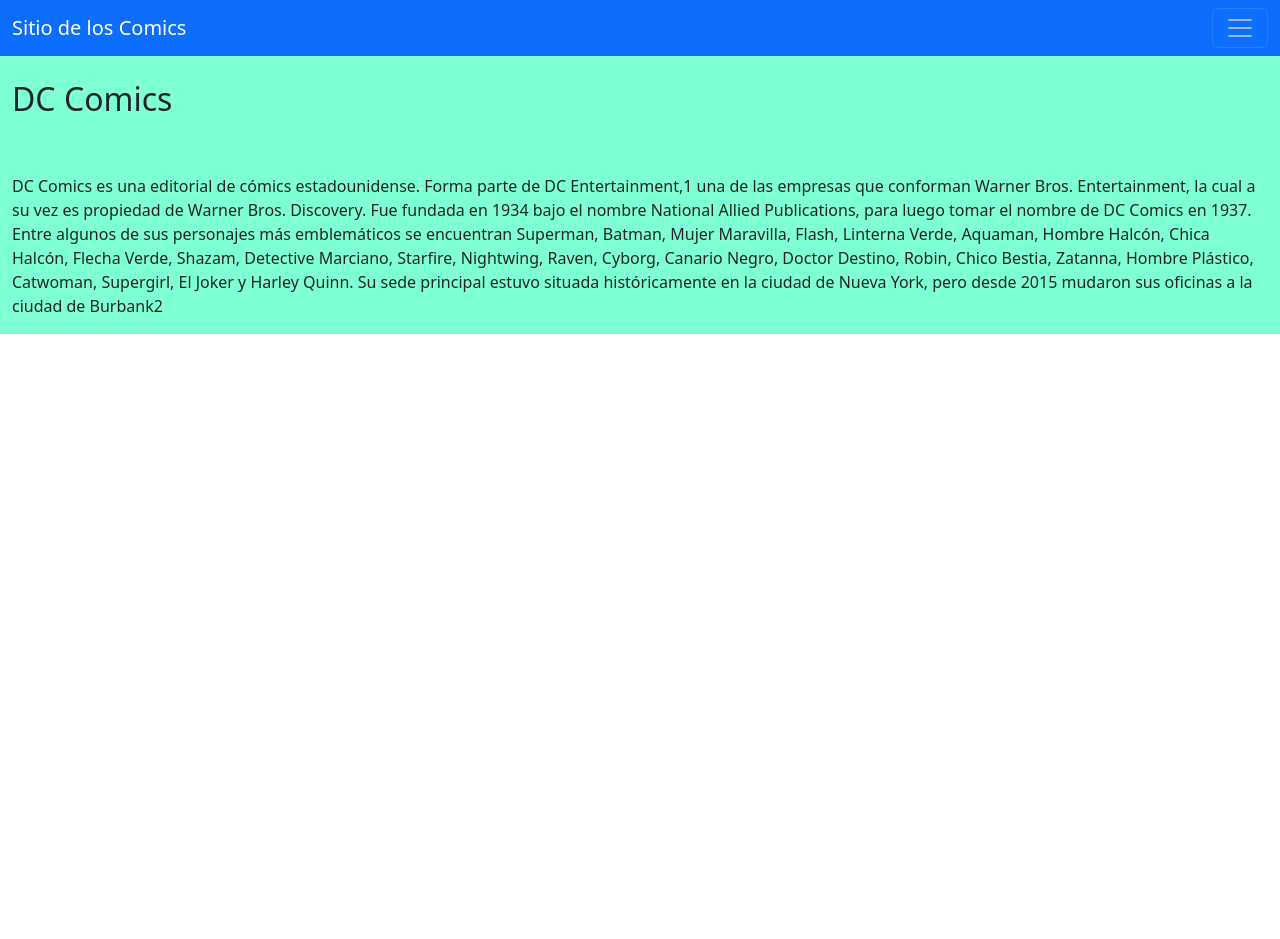
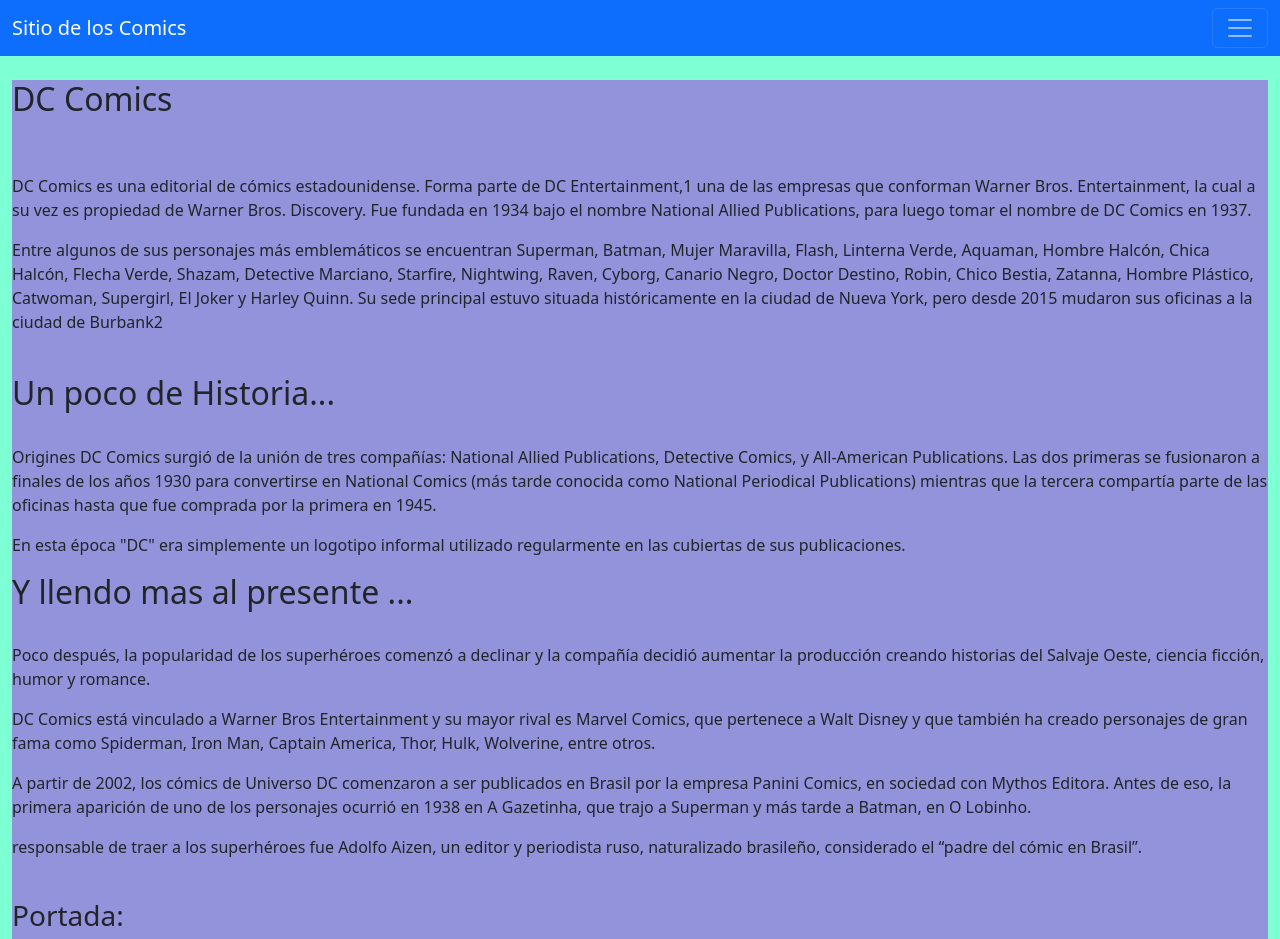
Before and after one commit to AndresMoranFlorentin/Heroes_Angular, an Angular app: page /dc in a window 1280 px wide. Shown: the top 939 px of the page. Before the commit the page ends 800 px from the top, so only its background shows below. Built offline with nearby package versions, Linux system fonts and the light colour scheme.

Commit message:
nueva refactorizacion

```diff
--- a/src/app/Editoriales/dc-info/dc-info.component.html
+++ b/src/app/Editoriales/dc-info/dc-info.component.html
@@ -1,3 +1,4 @@
+<div class="dc">
     <h2>DC Comics</h2>
     <br><br>
     <p>DC Comics es una editorial de cómics estadounidense. Forma parte de DC
@@ -5,6 +6,8 @@
         la cual a su vez es propiedad de Warner Bros. Discovery. Fue fundada en 1934
         bajo el nombre National Allied Publications,
         para luego tomar el nombre de DC Comics en 1937.
+    </p>
+    <p>
         Entre algunos de sus personajes más emblemáticos se encuentran Superman,
         Batman, Mujer Maravilla, Flash, Linterna Verde, Aquaman, Hombre Halcón,
         Chica Halcón, Flecha Verde, Shazam, Detective Marciano, Starfire, Nightwing,
@@ -12,4 +15,44 @@
         Hombre Plástico, Catwoman, Supergirl, El Joker y Harley Quinn.
         Su sede principal estuvo situada históricamente en
         la ciudad de Nueva York, pero desde 2015 mudaron sus oficinas a la ciudad de
-    Burbank2​</p>
+        Burbank2
+        ​</p>
+    <br>
+    <h2>Un poco de Historia...</h2>
+    <br>
+    <p>
+        Origines
+        DC Comics surgió de la unión de tres compañías: National Allied Publications,
+        Detective Comics, y All-American Publications. Las dos primeras se fusionaron a
+        finales de los años 1930 para convertirse en National Comics
+        (más tarde conocida como National Periodical Publications) mientras que la tercera
+        compartía parte de las oficinas hasta que fue comprada por la primera en 1945.
+    </p>
+    <p> En esta época "DC" era
+        simplemente un logotipo informal utilizado regularmente en las cubiertas de sus publicaciones.
+    </p>
+    <h2>Y llendo mas al presente ...</h2>
+    <br>
+    <p>Poco después, la popularidad de los superhéroes comenzó a declinar
+        y la compañía decidió aumentar la producción creando historias del Salvaje Oeste,
+        ciencia ficción, humor y romance.
+    </p>
+
+    <p> DC Comics está vinculado a Warner Bros Entertainment y su mayor rival es Marvel Comics,
+        que pertenece a Walt Disney y que también ha creado personajes de gran
+        fama como Spiderman, Iron Man, Captain America, Thor, Hulk, Wolverine, entre otros.
+    </p>
+
+    <p>A partir de 2002, los cómics de Universo DC comenzaron a ser publicados en Brasil por la
+        empresa Panini Comics, en sociedad con Mythos Editora. Antes de eso, la primera
+        aparición de uno de los personajes ocurrió en 1938 en A Gazetinha, que trajo
+        a Superman y más tarde a Batman, en O Lobinho.
+    </p>
+    <p> responsable de traer a los superhéroes fue Adolfo Aizen, un editor y periodista ruso,
+        naturalizado brasileño, considerado el “padre del cómic en Brasil”.
+    </p>
+        <br>
+        <h3>Portada:</h3>
+
+        <img [src]="imagDc" width="1000px">
+</div>
--- a/src/app/Editoriales/dc-info/dc-info.component.scss
+++ b/src/app/Editoriales/dc-info/dc-info.component.scss
@@ -0,0 +1,4 @@
+.dc{
+    background-color: rgb(147, 147, 220);
+    width: auto;
+}
--- a/src/app/Editoriales/dc-info/dc-info.component.ts
+++ b/src/app/Editoriales/dc-info/dc-info.component.ts
@@ -6,6 +6,7 @@
   styleUrls: ['./dc-info.component.scss']
 })
 export class DcInfoComponent implements OnInit {
+imagDc="assets/imagenes_portadas/fondoDC.jpg";
 
   constructor() { }
 
--- a/src/app/Editoriales/marvel-info/marvel-info.component.html
+++ b/src/app/Editoriales/marvel-info/marvel-info.component.html
@@ -1,10 +1,35 @@
 <h2>Marvel Comics</h2>
-<br><br>
-<p>Marvel Worldwide, Inc., conocida como Marvel Comics,
-    es una editorial de historietas estadounidense creada en 1939,
-    inicialmente con el nombre de Timely Publications. Entre sus personajes
-    emblemáticos del género superheroico se encuentran Spider-Man, Wolverine,
-     X-Men, Capitán América, Iron Man, Hulk, Thor, Los 4 Fantásticos, Daredevil,
-      Punisher, Los Vengadores, entre otros. A partir de los años 1990,
-     la compañía se posicionó como una de las principales editoriales de
-     cómics del país</p>
+<div class="fondo_marvel">
+    <br><br>
+    <p>Marvel Comics es una editorial de cómics conocida por crear notables superhéroes
+        como Spider-Man, Iron Man, Capitán América, Hulk, Thor, los Vengadores, los Guardianes
+        de la Galaxia, los X-Men, los Cuatro Fantásticos y Deadpool. Los villanos más conocidos
+        de Marvel son el Duende Verde, Cráneo Rojo, Loki, Thanos, Ultrón, Doctor Doom y Magneto.
+        Marvel Comics y DC Comics han colaborado en varios proyectos
+        de crossover juntos y también cofundaron el intencionadamente efímero sello Amalgam Comics.
+    </p>
+    <br>
+    <h3>Un poco de historia: </h3>
+    <p>Marvel Comics comenzó su andadura como "Timely Publications" en 1939, con cómics
+        protagonizados por el Capitán América, Namor el Submarino y una primera versión
+        de Antorcha Humana.
+    <p> El legendario escritor de cómics Stan Lee fue contratado como
+        asistente de oficina en 1939. Al cabo de dos años, Lee, de 19 años, fue ascendido
+        a editor de la línea Marvel Comics, cargo que mantendría hasta 1972.</p>
+
+    <p> Todo cambió en 1961, cuando Stan Lee y el artista Jack Kirby inauguraron la
+        "Era Marvel de los Cómics" al crear a Los Cuatro Fantásticos, que aportó un nuevo
+
+        estilo de cómic de superhéroes que se centraba en el drama interno de los personajes
+        además de sus aventuras heroicas. El estilo fue un gran éxito, y el equipo Lee/Kirby pasó
+        a crear a el Increíble Hulk, Iron Man, el Poderoso Thor, los X-Men, los Vengadores y
+        los Inhumanos.
+    </p>
+    <p>El prolífico Lee trabajó con el artista Steve Ditko para crear la historia
+    de mayor éxito de Marvel, Spider-Man. La revolución de Stan Lee en Marvel se extendió más
+    allá de los personajes y los argumentos, hasta la forma en que los cómics involucraron
+    a los lectores y construyeron un sentido de comunidad entre los fans y los creadores.
+    </p>
+    <br>
+    <img [src]="link_img"  width="1000px">
+</div>
--- a/src/app/Editoriales/marvel-info/marvel-info.component.scss
+++ b/src/app/Editoriales/marvel-info/marvel-info.component.scss
@@ -0,0 +1,4 @@
+.fondo_marvel{
+    background-color: rgb(203, 113, 113);
+    width: 90%;
+}
--- a/src/app/Editoriales/marvel-info/marvel-info.component.ts
+++ b/src/app/Editoriales/marvel-info/marvel-info.component.ts
@@ -8,7 +8,7 @@
 export class MarvelInfoComponent implements OnInit {
 
   constructor() { }
-
+  link_img="assets/imagenes_portadas/otrodemarvel.jpg";
   ngOnInit(): void {
   }
 
--- a/src/app/app.component.html
+++ b/src/app/app.component.html
@@ -30,10 +30,6 @@
           </ul>
         </li>
       </ul>
-      <form class="d-flex" role="search">
-        <input class="form-control me-2" type="search" placeholder="Search" aria-label="Search">
-        <button class="btn btn-outline-success" type="submit">Search</button>
-      </form>
     </div>
   </div>
 </nav>
```
Also changed, not shown: src/assets/imagenes_portadas/fondoDC.jpg (added), src/assets/imagenes_portadas/otrodemarvel.jpg (added). Lines whose indentation alone changed are shown as unchanged.
